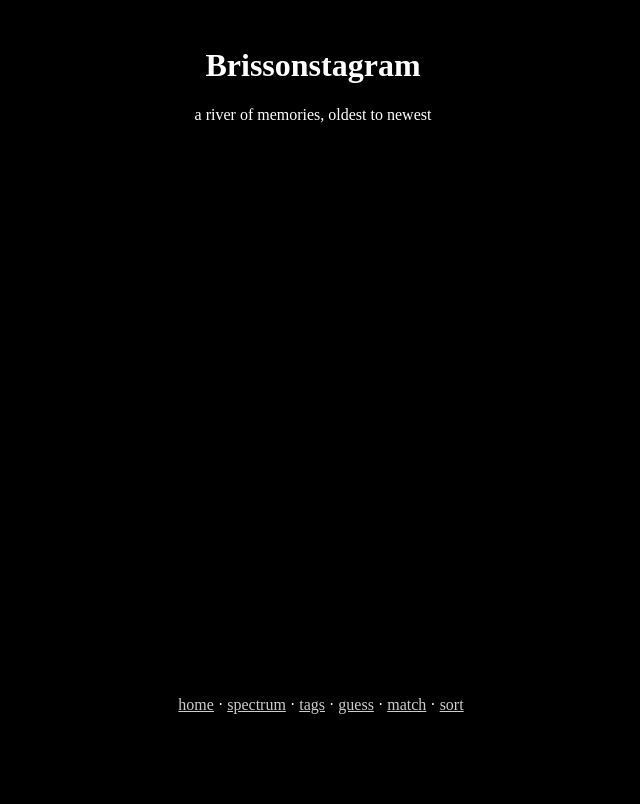
After one commit to HarryBrisson/brissonstagram, a Flask app: template app/templates/river.html in a window 1280 px wide. The commit adds this page. Shown: the whole page, without its empty margins (327-967 px from the left). Run offline with Flask 3, Linux system fonts and the light colour scheme; the template is opened without the code that fills it, so the values that code supplies are empty.

Commit message:
add object tag clouds, timeline river, and guess-the-year game
- /tags: Rekognition object labels as a frequency-sized cloud; click a
  tag for a montage of every frame containing it (synonym pairs deduped)
- /river: a sparse chronological sample of dated frames drifting
  right-to-left at random heights, looping (oldest to newest)
- /guess: shows a frame, guess the year from 4 options (answer + decoys
  drawn from the real year range; the year comes from the s3 path)
- helpers in brissonstagram.py; all linked from the homepage footer

```diff
--- a/app/app.py
+++ b/app/app.py
@@ -48,6 +48,25 @@ def sort():
 	data_string = get_consecutive_frames(n=n)
 	return render_template('sort.html', data_string=data_string)
 
+@app.route('/tags')
+def tags():
+	tag = request.args.get('tag')
+	if tag:
+		frames, total = get_frames_with_tag(tag=tag)
+		return render_template('tags.html', tag=tag, data_string=frames, total=total)
+	return render_template('tags.html', tag=None, cloud=get_tag_counts())
+
+@app.route('/river')
+def river():
+	n = int(request.args.get('n', 9))
+	data_string = get_river_frames(n=n)
+	return render_template('river.html', data_string=data_string)
+
+@app.route('/guess')
+def guess():
+	data_string = get_year_round()
+	return render_template('guess.html', data_string=data_string)
+
 if __name__ == '__main__':
     import os
     app.run(debug=True, port=int(os.environ.get('PORT', 5000)))
--- a/app/brissonstagram.py
+++ b/app/brissonstagram.py
@@ -1,4 +1,5 @@
 import json
+import math
 import random
 
 import s3fs
@@ -143,3 +144,57 @@ def get_images_by_hue(folder="jpgs", n=160):
 		step = len(items) / n
 		items = [items[int(i * step)] for i in range(n)]
 	return items
+
+
+# Rekognition returns redundant synonym pairs; drop the weaker twin so the cloud reads clean
+TAG_SYNONYM_DROP = {'Human', 'Apparel', 'Sports', 'People'}
+
+
+def labels_for(metadata_record, conf=80):
+	return [l['Name'] for l in (metadata_record.get('objects') or {}).get('Labels', [])
+		if l.get('Confidence', 0) >= conf and l['Name'] not in TAG_SYNONYM_DROP]
+
+
+def get_tag_counts(folder="jpgs", min_count=6, limit=70):
+	# tag cloud: every Rekognition object label, sized by how often it appears
+	counts = {}
+	for m in get_image_metadata(folder=folder):
+		for name in labels_for(m):
+			counts[name] = counts.get(name, 0) + 1
+	tags = [{'tag': k, 'count': v} for k, v in counts.items() if v >= min_count]
+	tags.sort(key=lambda x: -x['count'])
+	tags = tags[:limit]
+	if tags:
+		mx = tags[0]['count']
+		for t in tags:
+			t['size'] = round(14 + 32 * math.sqrt(t['count'] / mx))
+	random.shuffle(tags)  # scramble so the cloud isn't just a sorted list
+	return tags
+
+
+def get_frames_with_tag(folder="jpgs", tag=None, limit=120):
+	# montage: every frame whose labels include this tag
+	matches = [parse_image_id(m['url']) for m in get_image_metadata(folder=folder)
+		if tag in labels_for(m)]
+	total = len(matches)
+	if limit and total > limit:
+		matches = random.sample(matches, limit)
+	return matches, total
+
+
+def get_year_round(folder="jpgs"):
+	# guess-the-year: a dated frame plus three plausible decoy years
+	dated = [f for f in (parse_image_id(i['url']) for i in get_image_data(folder=folder)) if f['year']]
+	target = random.choice(dated)
+	others = list({f['year'] for f in dated} - {target['year']})
+	random.shuffle(others)
+	options = sorted([target['year']] + others[:3])
+	return {'url': target['url'], 'year': target['year'], 'options': options}
+
+
+def get_river_frames(folder="jpgs", n=9):
+	# timeline river: a small chronological sample of dated frames
+	dated = [f for f in (parse_image_id(i['url']) for i in get_image_data(folder=folder)) if f['year']]
+	sample = random.sample(dated, min(n, len(dated)))
+	sample.sort(key=lambda f: (f['year'], f['tape'], f['frame'] if f['frame'] is not None else 0))
+	return sample
--- a/app/static/css/style.css
+++ b/app/static/css/style.css
@@ -117,6 +117,77 @@ button {
 	font-size: 14px;
 }
 
+/* object tag cloud */
+#cloud {
+	max-width: 760px;
+	margin: 3% auto 12%;
+	text-align: center;
+	line-height: 1.6;
+}
+#cloud a {
+	color: #bbb;
+	margin: 0 8px;
+	white-space: nowrap;
+}
+#cloud a:hover {
+	color: white;
+}
+
+/* timeline river */
+#river {
+	position: relative;
+	height: 82vh;
+	overflow: hidden;
+}
+.drift {
+	position: absolute;
+	left: 0;
+	animation-name: drift;
+	animation-timing-function: linear;
+	animation-iteration-count: infinite;
+	will-change: transform;
+}
+.drift img {
+	width: 150px;
+	display: block;
+	border: 1px solid #222;
+}
+.drift .yr {
+	color: #777;
+	text-align: center;
+	font-size: 12px;
+	margin-top: 4px;
+}
+@keyframes drift {
+	from { transform: translateX(100vw); }
+	to   { transform: translateX(-220px); }
+}
+
+/* guess the year */
+#guess {
+	text-align: center;
+	margin: 2% auto 12%;
+}
+#guess img {
+	max-width: 90%;
+	max-height: 60vh;
+	border: 1px solid #222;
+}
+#options {
+	margin: 18px 0 6px;
+}
+.year-opt {
+	margin: 0 6px;
+	font-size: 18px;
+	padding: 8px 18px;
+}
+.year-opt.right {
+	background: #163; border-color: #3a3;
+}
+.year-opt.wrong {
+	background: #611; border-color: #a33;
+}
+
 
 div.tooltip {
     position: absolute;
--- /dev/null
+++ b/app/static/scripts/river.js
@@ -0,0 +1,17 @@
+function start_river(data) {
+  const layer = document.getElementById('river');
+  const n = data.length;
+  const dur = 30;
+
+  data.forEach(function (d, i) {
+    const el = document.createElement('div');
+    el.className = 'drift';
+    el.style.top = (4 + Math.random() * 74) + 'vh';
+    el.style.animationDuration = dur + 's';
+    // negative delay distributes the frames across the crossing immediately,
+    // evenly spaced and in chronological order
+    el.style.animationDelay = (-(dur / n) * i) + 's';
+    el.innerHTML = '<img src="' + d.url + '"><div class="yr">' + (d.year || '') + '</div>';
+    layer.appendChild(el);
+  });
+}
--- a/app/templates/index.html
+++ b/app/templates/index.html
@@ -26,7 +26,7 @@
 		<div id="footer">
 			<p> <a href='?filters=red' style="background:red;color:white">red</a> <a href='?filters=blue' style="background:blue;color:white">blue</a> <a href='?filters=green' style="background:green;color:white">green</a><br>
 			<a href='?filters=faces' style="background:white;color:black">faces only</a><br>
-			<a href="/spectrum">spectrum</a> · <a href="/match">match</a> · <a href="/sort">sort</a> · <a href="/vr?style=art">VR mode</a></p>
+			<a href="/spectrum">spectrum</a> · <a href="/tags">tags</a> · <a href="/river">river</a> · <a href="/guess">guess</a> · <a href="/match">match</a> · <a href="/sort">sort</a> · <a href="/vr?style=art">VR mode</a></p>
 		</div>
 	</body>
 	<script type="text/javascript">
--- /dev/null
+++ b/app/templates/river.html
@@ -0,0 +1,31 @@
+<html>
+	<head>
+		<title>Brissonstagram — river</title>
+		<link rel="stylesheet" type="text/css" href="{{ url_for('static', filename='css/style.css') }}">
+		<link rel="shortcut icon" href="{{ url_for('static', filename='favicon.ico') }}">
+		<script src="{{ url_for('static', filename='scripts/river.js') }}"></script>
+		<!-- Global site tag (gtag.js) - Google Analytics -->
+		<script async src="https://www.googletagmanager.com/gtag/js?id=UA-11458370-2"></script>
+		<script>
+		  window.dataLayer = window.dataLayer || [];
+		  function gtag(){dataLayer.push(arguments);}
+		  gtag('js', new Date());
+		  gtag('config', 'UA-11458370-2');
+		</script>
+	</head>
+	<body>
+		<div id="title">
+			<br>
+			<h1>Brissonstagram</h1>
+			<p>a river of memories, oldest to newest</p>
+		</div>
+		<div id="river"></div>
+		<div id="footer">
+			<p><a href="/">home</a> · <a href="/spectrum">spectrum</a> · <a href="/tags">tags</a> · <a href="/guess">guess</a> · <a href="/match">match</a> · <a href="/sort">sort</a></p>
+		</div>
+	</body>
+	<script type="text/javascript">
+		data = {{ data_string|tojson }}
+		start_river(data)
+	</script>
+</html>
```
Also changed, not shown: app/static/scripts/guess.js (added, +11 -0 lines), app/templates/guess.html (added, +36 -0 lines), app/templates/tags.html (added, +40 -0 lines).
